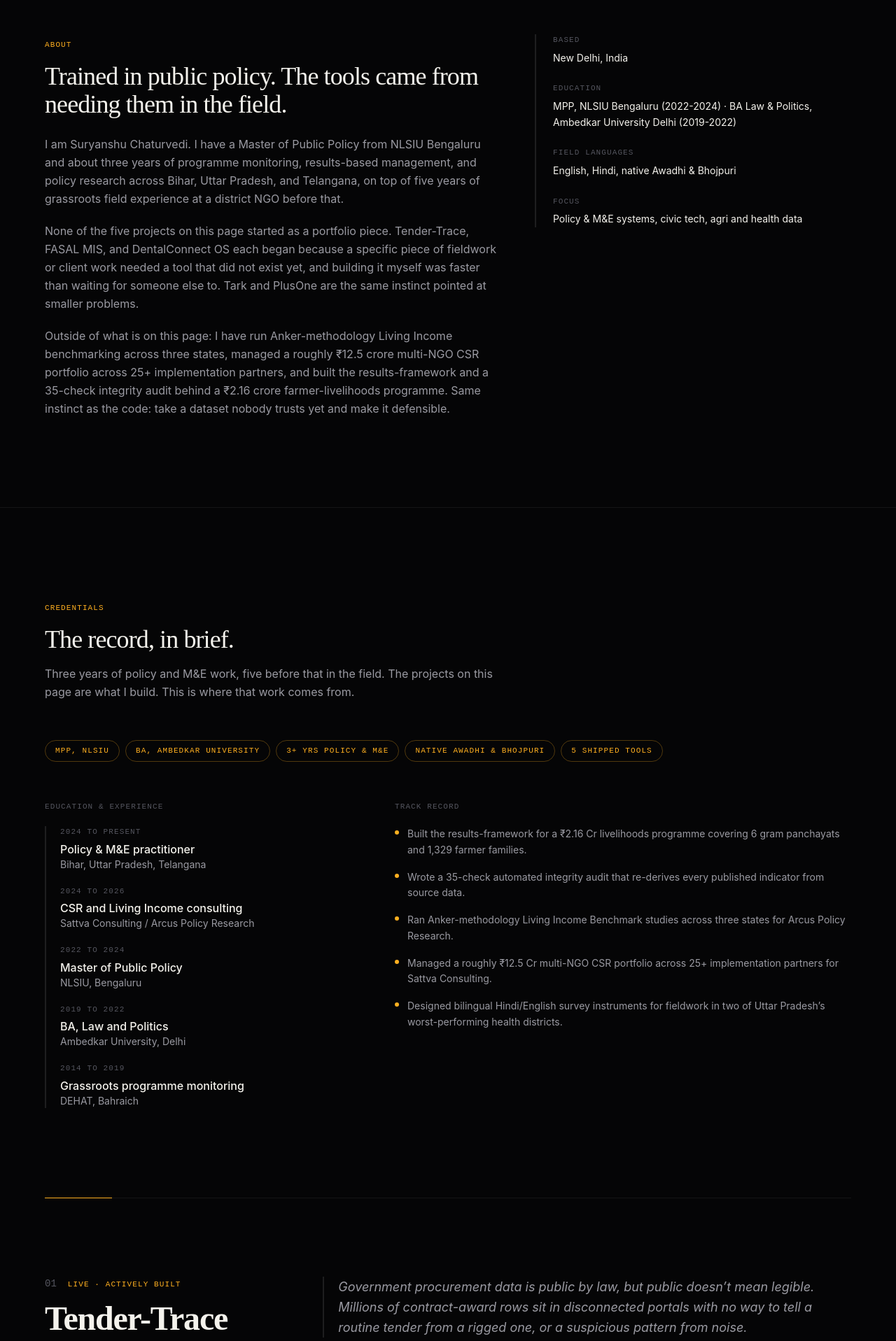
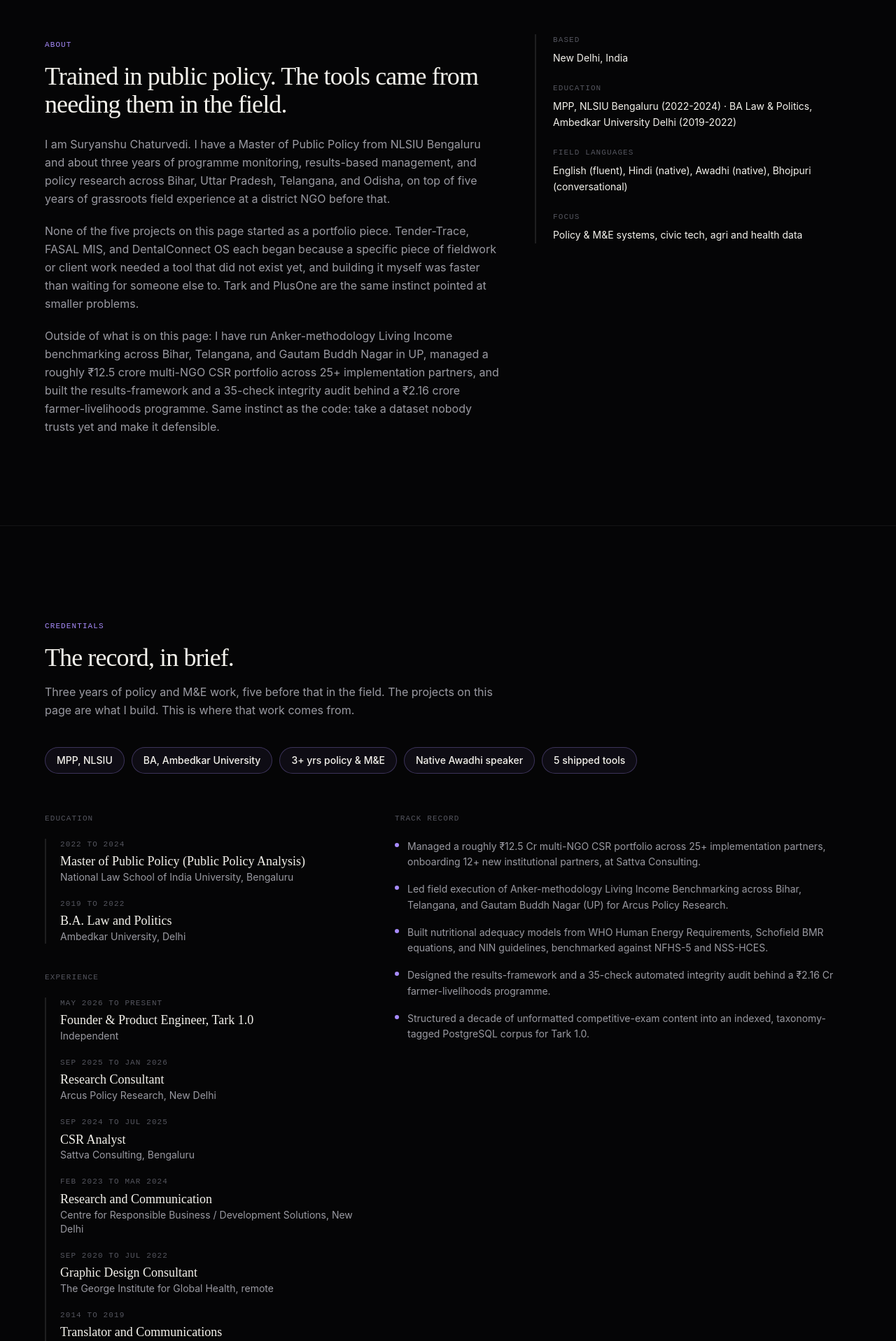
Before and after one commit to suryanshu1520-1/portfolio, a React (Vite) app: page / in a window 1280 px wide. Shown: the part 880-2797 px from the top of the page at 70% size. Built offline with nearby package versions, Linux system fonts and the light colour scheme.

Commit message:
Fix inaccurate work-history timeline, add real credentials, introduce brand accent color

```diff
--- a/src/components/About.tsx
+++ b/src/components/About.tsx
@@ -6,7 +6,7 @@ const FACTS = [
     label: 'Education',
     value: 'MPP, NLSIU Bengaluru (2022-2024) · BA Law & Politics, Ambedkar University Delhi (2019-2022)',
   },
-  { label: 'Field languages', value: 'English, Hindi, native Awadhi & Bhojpuri' },
+  { label: 'Field languages', value: 'English (fluent), Hindi (native), Awadhi (native), Bhojpuri (conversational)' },
   { label: 'Focus', value: 'Policy & M&E systems, civic tech, agri and health data' },
 ]
 
@@ -22,7 +22,7 @@ export default function About() {
             transition={{ duration: 0.6 }}
             className="lg:col-span-7"
           >
-            <span className="font-mono text-[11px] uppercase tracking-widest text-amber-500">
+            <span className="font-mono text-[11px] uppercase tracking-widest text-brand-500">
               About
             </span>
             <h2 className="font-display mt-4 text-3xl font-medium tracking-tight text-signal sm:text-4xl">
@@ -32,8 +32,8 @@ export default function About() {
               <p>
                 I am Suryanshu Chaturvedi. I have a Master of Public Policy from NLSIU Bengaluru
                 and about three years of programme monitoring, results-based management, and
-                policy research across Bihar, Uttar Pradesh, and Telangana, on top of five years
-                of grassroots field experience at a district NGO before that.
+                policy research across Bihar, Uttar Pradesh, Telangana, and Odisha, on top of
+                five years of grassroots field experience at a district NGO before that.
               </p>
               <p>
                 None of the five projects on this page started as a portfolio piece. Tender-Trace,
@@ -44,10 +44,11 @@ export default function About() {
               </p>
               <p>
                 Outside of what is on this page: I have run Anker-methodology Living Income
-                benchmarking across three states, managed a roughly ₹12.5 crore multi-NGO CSR
-                portfolio across 25+ implementation partners, and built the results-framework and a
-                35-check integrity audit behind a ₹2.16 crore farmer-livelihoods programme. Same
-                instinct as the code: take a dataset nobody trusts yet and make it defensible.
+                benchmarking across Bihar, Telangana, and Gautam Buddh Nagar in UP, managed a
+                roughly ₹12.5 crore multi-NGO CSR portfolio across 25+ implementation partners, and
+                built the results-framework and a 35-check integrity audit behind a ₹2.16 crore
+                farmer-livelihoods programme. Same instinct as the code: take a dataset nobody
+                trusts yet and make it defensible.
               </p>
             </div>
           </motion.div>
--- a/src/components/Credentials.tsx
+++ b/src/components/Credentials.tsx
@@ -1,22 +1,46 @@
 import { motion } from 'framer-motion'
 
-const TIMELINE = [
-  { period: '2024 to present', role: 'Policy & M&E practitioner', place: 'Bihar, Uttar Pradesh, Telangana' },
-  { period: '2024 to 2026', role: 'CSR and Living Income consulting', place: 'Sattva Consulting / Arcus Policy Research' },
-  { period: '2022 to 2024', role: 'Master of Public Policy', place: 'NLSIU, Bengaluru' },
-  { period: '2019 to 2022', role: 'BA, Law and Politics', place: 'Ambedkar University, Delhi' },
-  { period: '2014 to 2019', role: 'Grassroots programme monitoring', place: 'DEHAT, Bahraich' },
+const EDUCATION = [
+  { period: '2022 to 2024', role: 'Master of Public Policy (Public Policy Analysis)', place: 'National Law School of India University, Bengaluru' },
+  { period: '2019 to 2022', role: 'B.A. Law and Politics', place: 'Ambedkar University, Delhi' },
+]
+
+const EXPERIENCE = [
+  { period: 'May 2026 to present', role: 'Founder & Product Engineer, Tark 1.0', place: 'Independent' },
+  { period: 'Sep 2025 to Jan 2026', role: 'Research Consultant', place: 'Arcus Policy Research, New Delhi' },
+  { period: 'Sep 2024 to Jul 2025', role: 'CSR Analyst', place: 'Sattva Consulting, Bengaluru' },
+  { period: 'Feb 2023 to Mar 2024', role: 'Research and Communication', place: 'Centre for Responsible Business / Development Solutions, New Delhi' },
+  { period: 'Sep 2020 to Jul 2022', role: 'Graphic Design Consultant', place: 'The George Institute for Global Health, remote' },
+  { period: '2014 to 2019', role: 'Translator and Communications', place: 'School for International Training / DEHAT, Bahraich' },
 ]
 
 const RECORD = [
-  'Built the results-framework for a ₹2.16 Cr livelihoods programme covering 6 gram panchayats and 1,329 farmer families.',
-  'Wrote a 35-check automated integrity audit that re-derives every published indicator from source data.',
-  'Ran Anker-methodology Living Income Benchmark studies across three states for Arcus Policy Research.',
-  'Managed a roughly ₹12.5 Cr multi-NGO CSR portfolio across 25+ implementation partners for Sattva Consulting.',
-  'Designed bilingual Hindi/English survey instruments for fieldwork in two of Uttar Pradesh’s worst-performing health districts.',
+  'Managed a roughly ₹12.5 Cr multi-NGO CSR portfolio across 25+ implementation partners, onboarding 12+ new institutional partners, at Sattva Consulting.',
+  'Led field execution of Anker-methodology Living Income Benchmarking across Bihar, Telangana, and Gautam Buddh Nagar (UP) for Arcus Policy Research.',
+  'Built nutritional adequacy models from WHO Human Energy Requirements, Schofield BMR equations, and NIN guidelines, benchmarked against NFHS-5 and NSS-HCES.',
+  'Designed the results-framework and a 35-check automated integrity audit behind a ₹2.16 Cr farmer-livelihoods programme.',
+  'Structured a decade of unformatted competitive-exam content into an indexed, taxonomy-tagged PostgreSQL corpus for Tark 1.0.',
 ]
 
-const BADGES = ['MPP, NLSIU', 'BA, Ambedkar University', '3+ yrs policy & M&E', 'Native Awadhi & Bhojpuri', '5 shipped tools']
+const BADGES = ['MPP, NLSIU', 'BA, Ambedkar University', '3+ yrs policy & M&E', 'Native Awadhi speaker', '5 shipped tools']
+
+function Timeline({ items }: { items: typeof EDUCATION }) {
+  return (
+    <ol className="space-y-5 border-l-2 border-white/10 pl-5">
+      {items.map((item) => (
+        <li key={item.role}>
+          <div className="font-mono text-[11px] uppercase tracking-widest text-signal-faint">
+            {item.period}
+          </div>
+          <div className="font-display mt-1 text-lg font-medium leading-snug text-signal">
+            {item.role}
+          </div>
+          <div className="text-sm text-signal-dim">{item.place}</div>
+        </li>
+      ))}
+    </ol>
+  )
+}
 
 export default function Credentials() {
   return (
@@ -28,7 +52,7 @@ export default function Credentials() {
           viewport={{ once: true, amount: 0.3 }}
           transition={{ duration: 0.6 }}
         >
-          <span className="font-mono text-[11px] uppercase tracking-widest text-amber-500">
+          <span className="font-mono text-[11px] uppercase tracking-widest text-brand-500">
             Credentials
           </span>
           <h2 className="font-display mt-4 max-w-2xl text-3xl font-medium tracking-tight text-signal sm:text-4xl">
@@ -40,16 +64,22 @@ export default function Credentials() {
           </p>
         </motion.div>
 
-        <div className="mt-14 flex flex-wrap gap-2">
+        <motion.div
+          initial={{ opacity: 0, y: 16 }}
+          whileInView={{ opacity: 1, y: 0 }}
+          viewport={{ once: true, amount: 0.3 }}
+          transition={{ duration: 0.5, delay: 0.05 }}
+          className="mt-10 flex flex-wrap gap-2.5"
+        >
           {BADGES.map((badge) => (
             <span
               key={badge}
-              className="rounded-full border border-amber-500/30 px-3.5 py-1.5 font-mono text-[11px] uppercase tracking-widest text-amber-500"
+              className="rounded-full border border-brand-500/30 bg-brand-500/[0.06] px-4 py-2 text-sm font-medium text-signal"
             >
               {badge}
             </span>
           ))}
-        </div>
+        </motion.div>
 
         <div className="mt-14 grid grid-cols-1 gap-12 lg:grid-cols-12">
           <motion.div
@@ -60,19 +90,17 @@ export default function Credentials() {
             className="lg:col-span-5"
           >
             <h3 className="font-mono text-[11px] uppercase tracking-widest text-signal-faint">
-              Education & experience
+              Education
             </h3>
-            <ol className="mt-5 space-y-5 border-l-2 border-white/10 pl-5">
-              {TIMELINE.map((item) => (
-                <li key={item.role}>
-                  <div className="font-mono text-[11px] uppercase tracking-widest text-signal-faint">
-                    {item.period}
-                  </div>
-                  <div className="mt-1 font-medium text-signal">{item.role}</div>
-                  <div className="text-sm text-signal-dim">{item.place}</div>
-                </li>
-              ))}
-            </ol>
+            <div className="mt-5">
+              <Timeline items={EDUCATION} />
+            </div>
+            <h3 className="mt-10 font-mono text-[11px] uppercase tracking-widest text-signal-faint">
+              Experience
+            </h3>
+            <div className="mt-5">
+              <Timeline items={EXPERIENCE} />
+            </div>
           </motion.div>
 
           <motion.div
@@ -88,7 +116,7 @@ export default function Credentials() {
             <ul className="mt-5 space-y-4">
               {RECORD.map((line) => (
                 <li key={line} className="flex gap-3 text-sm leading-relaxed text-signal-dim">
-                  <span className="mt-1.5 h-1.5 w-1.5 flex-none rounded-full bg-amber-500" />
+                  <span className="mt-1.5 h-1.5 w-1.5 flex-none rounded-full bg-brand-500" />
                   <span>{line}</span>
                 </li>
               ))}
--- a/src/components/Footer.tsx
+++ b/src/components/Footer.tsx
@@ -8,7 +8,7 @@ export default function Footer() {
           initial={{ opacity: 0, y: 12 }}
           whileInView={{ opacity: 1, y: 0 }}
           viewport={{ once: true }}
-          className="font-mono text-[11px] uppercase tracking-widest text-amber-500"
+          className="font-mono text-[11px] uppercase tracking-widest text-brand-500"
         >
           Get in touch
         </motion.span>
@@ -31,7 +31,7 @@ export default function Footer() {
         >
           <a
             href="mailto:suryanshu@dehatindia.org"
-            className="rounded-full border border-amber-500/30 bg-amber-500/10 px-6 py-3 font-mono text-xs uppercase tracking-widest text-amber-500 transition-colors hover:bg-amber-500/20"
+            className="rounded-full border border-brand-500/30 bg-brand-500/10 px-6 py-3 font-mono text-xs uppercase tracking-widest text-brand-500 transition-colors hover:bg-brand-500/20"
           >
             suryanshu@dehatindia.org
           </a>
--- a/src/components/Nav.tsx
+++ b/src/components/Nav.tsx
@@ -28,7 +28,7 @@ export default function Nav() {
       }`}
     >
       <motion.div
-        className="h-[2px] bg-amber-500 origin-left"
+        className="h-[2px] bg-brand-500 origin-left"
         style={{ scaleX: progress }}
       />
       <nav className="mx-auto flex max-w-6xl items-center justify-between px-6 py-4 sm:px-10">
--- a/src/components/Process.tsx
+++ b/src/components/Process.tsx
@@ -33,7 +33,7 @@ export default function Process() {
           viewport={{ once: true, amount: 0.3 }}
           transition={{ duration: 0.6 }}
         >
-          <span className="font-mono text-[11px] uppercase tracking-widest text-amber-500">
+          <span className="font-mono text-[11px] uppercase tracking-widest text-brand-500">
             How I ship
           </span>
           <h2 className="font-display mt-4 max-w-2xl text-3xl font-medium tracking-tight text-signal sm:text-4xl">
@@ -61,7 +61,7 @@ export default function Process() {
               transition={{ duration: 0.5, delay: i * 0.08 }}
               className="rounded-2xl border border-white/[0.06] bg-white/[0.02] p-6"
             >
-              <div className="font-mono text-xs text-amber-500">{step.n}</div>
+              <div className="font-mono text-xs text-brand-500">{step.n}</div>
               <div className="font-display mt-3 text-xl font-medium text-signal">{step.title}</div>
               <p className="mt-3 text-sm leading-relaxed text-signal-dim">{step.body}</p>
             </motion.div>
--- a/src/components/Skills.tsx
+++ b/src/components/Skills.tsx
@@ -27,7 +27,7 @@ export default function Skills() {
           initial={{ opacity: 0, y: 12 }}
           whileInView={{ opacity: 1, y: 0 }}
           viewport={{ once: true }}
-          className="font-mono text-[11px] uppercase tracking-widest text-amber-500"
+          className="font-mono text-[11px] uppercase tracking-widest text-brand-500"
         >
           Toolbox
         </motion.span>
--- a/src/index.css
+++ b/src/index.css
@@ -17,6 +17,9 @@
   --color-signal-dim: #9a9aa2;
   --color-signal-faint: #55565f;
 
+  --color-brand-500: #a78bfa;
+  --color-brand-glow: rgba(167, 139, 250, 0.16);
+
   --color-amber-500: #ffb020;
   --color-amber-glow: rgba(255, 176, 32, 0.16);
   --color-crimson-500: #ff4d4f;
@@ -28,7 +31,7 @@
 }
 
 ::selection {
-  background: var(--color-amber-500);
+  background: var(--color-brand-500);
   color: var(--color-noise-0);
 }
 
```
Also changed, not shown: src/components/Hero.tsx (+4 -4 lines).
